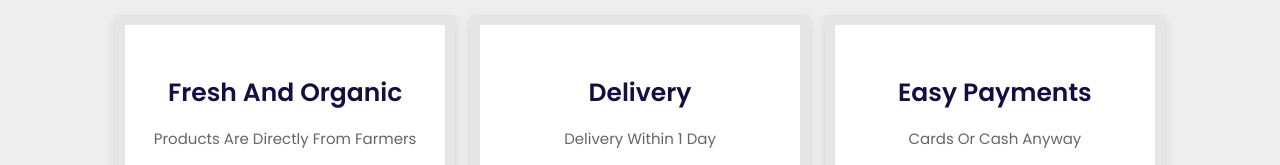
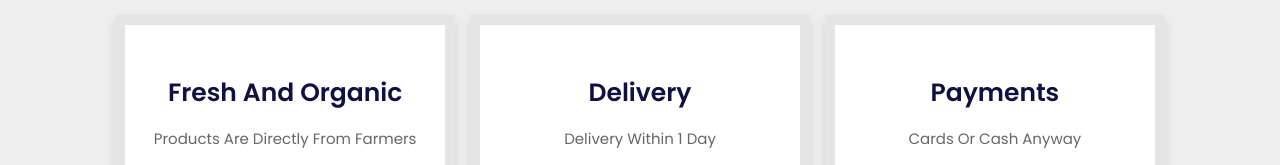
Before and after one commit to leodani-Al/Grocery-Management, a plain HTML site: page index.html in a window 1280 px wide. Shown: the part 756-921 px from the top of the page. Drawn offline with nearby package versions, Linux system fonts and the light colour scheme.

Commit message:
Update index.html

```diff
--- a/index.html
+++ b/index.html
@@ -121,7 +121,7 @@
 
      <div class="box">
             <img src="image/feature-img-3.png" alt="">
-            <h3>easy payments</h3>
+            <h3> payments</h3>
             <p>cards or cash anyway</p>
             <a href="#" class="btn">read more</a>
         </div>
```
